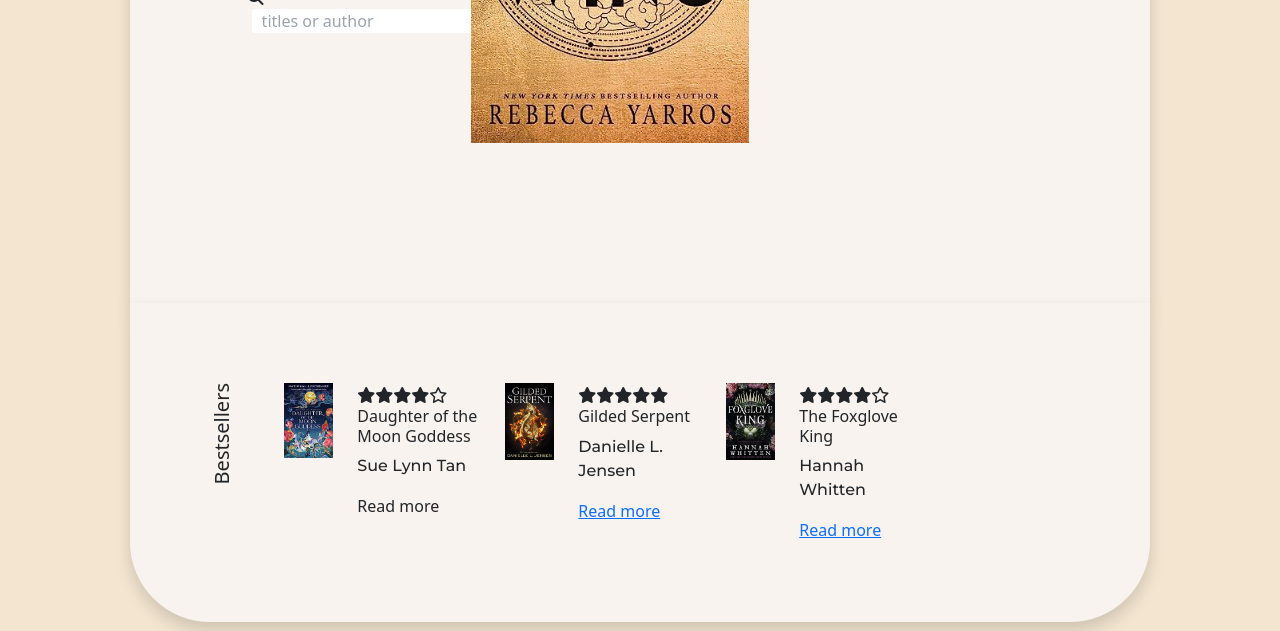
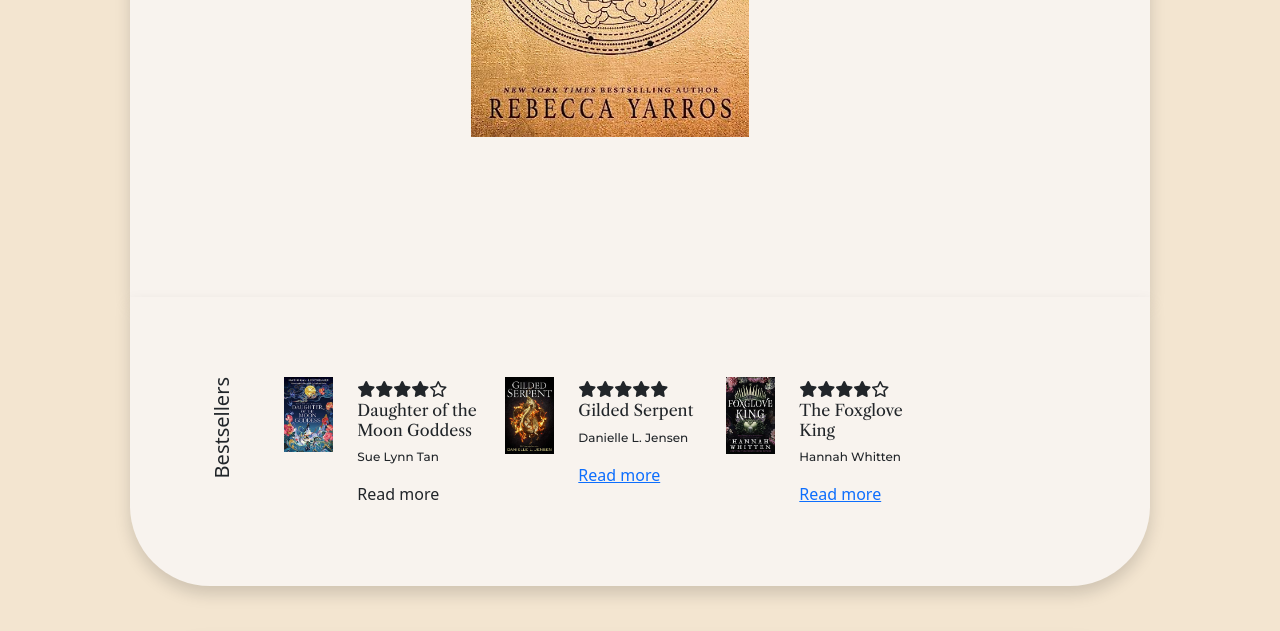
Before and after one commit to L-itslocked/bookstore-webpage, a plain HTML site: page index.html in a window 1280 px wide. Shown: the part 509-1140 px from the top of the page. Drawn offline with nearby package versions, Linux system fonts and the light colour scheme.

Commit message:
Add font-family

```diff
--- a/style.css
+++ b/style.css
@@ -8,6 +8,12 @@
 }
 body {
   background-color: var(--background-color);
+}
+
+h1,
+h4,
+h6 {
+  font-family: var(--main-font);
 }
 nav {
   display: block;
@@ -26,12 +32,6 @@ ul {
 li {
   display: inline-block;
 }
-h5,
-.vertical-text {
-  text-orientation: mixed;
-  writing-mode: vertical-rl;
-  transform: rotate(180deg);
-}
 main {
   background-color: var(--primary-color);
   padding: 10rem;
@@ -39,18 +39,25 @@ main {
 }
 p {
   font-family: var(--accent-font);
+  font-size: 12px;
 }
 input {
   padding-left: 10px;
   border-radius: 3px;
 }
-
 section {
   background-color: var(--primary-color);
   display: block;
   margin: 3rem;
   padding: 5rem;
 }
+h5,
+.vertical-text {
+  text-orientation: mixed;
+  writing-mode: vertical-rl;
+  transform: rotate(180deg);
+}
+
 #books {
   border-radius: 0 0 5rem 5rem;
   margin: -3rem 3rem 3rem 3rem;
@@ -148,7 +155,6 @@ section {
 
 #slider {
   height: 500px;
-
 
   display: flex;
   justify-content: center;
```
